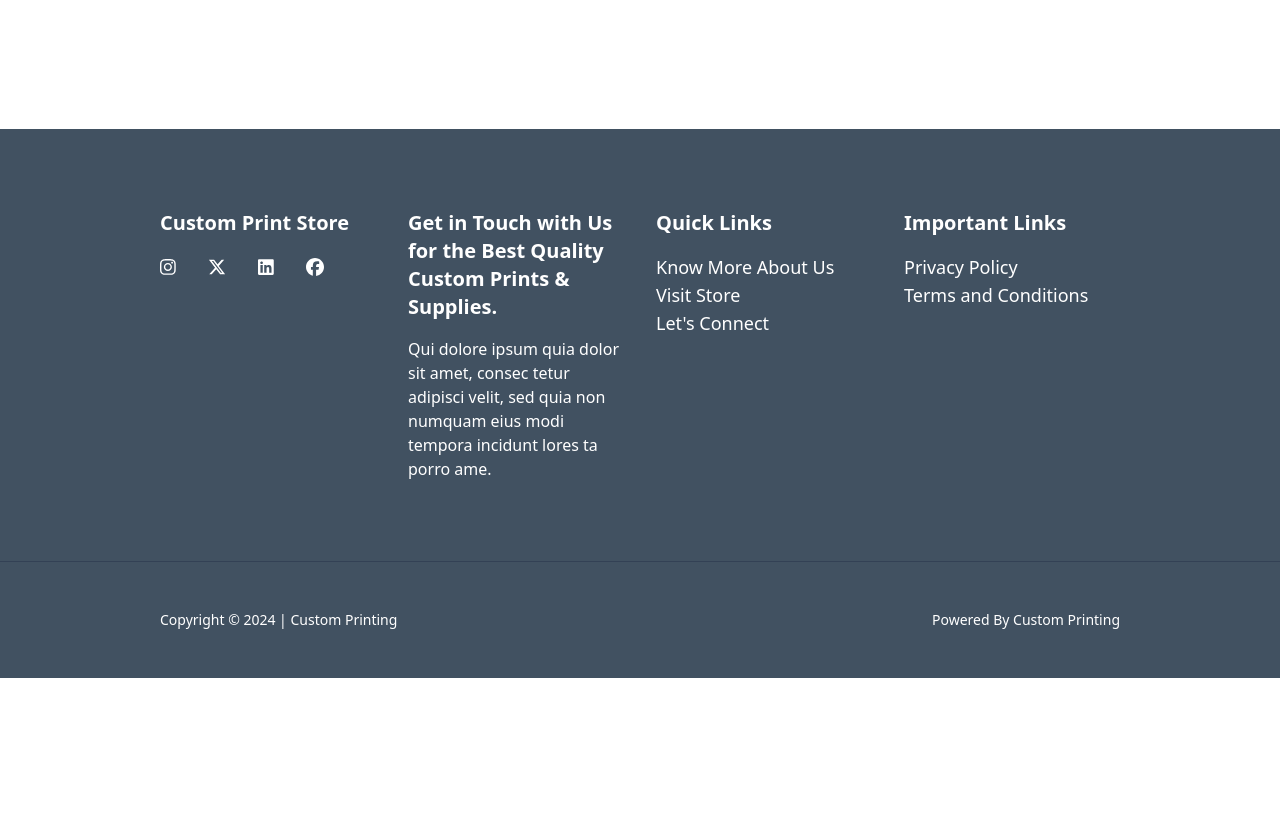
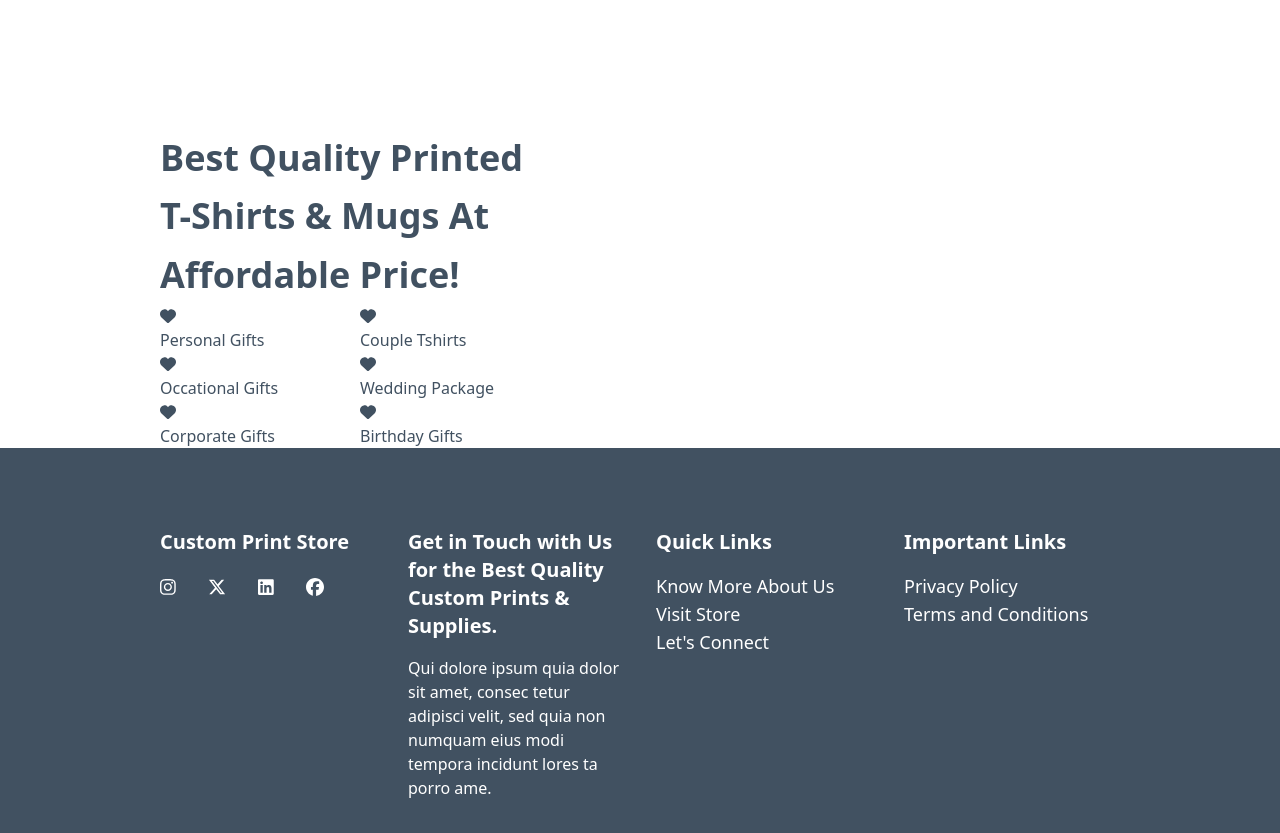
Before and after one commit to ib-ahmedd/print, a Next.js app: page /about in a window 1280 px wide. Shown: the part 2040-2873 px from the top of the page. Before the commit the page ends 2718 px from the top, so only its background shows below. Built offline with nearby package versions, Linux system fonts and the light colour scheme.

Commit message:
add global text color

```diff
--- /dev/null
+++ b/app/about/components/BestQuality.tsx
@@ -0,0 +1,33 @@
+import { faHeart } from "@fortawesome/free-solid-svg-icons";
+import { FontAwesomeIcon } from "@fortawesome/react-fontawesome";
+
+function BestQuality() {
+  const bestQualityArray = [
+    "Personal Gifts",
+    "Couple Tshirts",
+    "Occational Gifts",
+    "Wedding Package",
+    "Corporate Gifts",
+    "Birthday Gifts",
+  ];
+  return (
+    <section className="flex-col">
+      <div className="w-1/2 pr-20">
+        <h2>Best Quality Printed T-Shirts & Mugs At Affordable Price!</h2>
+        <ul className="flex flex-wrap">
+          {bestQualityArray.map((item) => (
+            <li className="w-1/2">
+              <span>
+                <FontAwesomeIcon icon={faHeart} />
+              </span>
+              <p>{item}</p>
+            </li>
+          ))}
+        </ul>
+      </div>
+      <div></div>
+    </section>
+  );
+}
+
+export default BestQuality;
--- a/app/about/components/CreativeTeam.tsx
+++ b/app/about/components/CreativeTeam.tsx
@@ -9,8 +9,8 @@ function CreativeTeam() {
           return (
             <article className="w-full md:w-[32%] flex flex-col items-center mb-4">
               <img src={item.image} alt={item.title} className="mb-4" />
-              <h4 className="text-xl text-site-blue font-bold">{item.title}</h4>
-              <p className="text-site-blue">{item.position}</p>
+              <h4 className="text-xl font-bold">{item.title}</h4>
+              <p>{item.position}</p>
             </article>
           );
         })}
--- a/app/about/components/Favorites.tsx
+++ b/app/about/components/Favorites.tsx
@@ -11,7 +11,7 @@ function Favorites() {
     { icon: faGg, title: "Vero Maecenas" },
   ];
   return (
-    <section className="flex flex-col lg:flex-row justify-between gap-14 md:gap-8 py-20 md:py-32  text-site-blue">
+    <section className="flex flex-col lg:flex-row justify-between gap-14 md:gap-8 py-20 md:py-32">
       <div className="w-full lg:w-1/2 xl:w-2/5 ">
         <h2 className="mb-4">We Are Your Favourite, Online Store.</h2>
         <p className="md:text-lg">
--- a/app/about/components/Hero.tsx
+++ b/app/about/components/Hero.tsx
@@ -2,7 +2,7 @@ function Hero() {
   return (
     <section className="hero_section w-full flex flex-col items-center py-32">
       <h1>About us</h1>
-      <p className="text-site-blue w-full sm:w-4/5 md:w-1/2 text-center">
+      <p className="w-full sm:w-4/5 md:w-1/2 text-center">
         Lorem ipsum dolor sit amet, consectetur adipiscing elit. Ut elit tellus,
         luctus nec ullamcorper mattis, pulvinar dapibus leo.
       </p>
--- a/app/about/components/index.ts
+++ b/app/about/components/index.ts
@@ -2,5 +2,6 @@ import Hero from "./Hero";
 import Favorites from "./Favorites";
 import Banner from "./Banner";
 import CreativeTeam from "./CreativeTeam";
+import BestQuality from "./BestQuality";
 
-export { Hero, Favorites, Banner, CreativeTeam };
+export { Hero, Favorites, Banner, CreativeTeam, BestQuality };
--- a/app/about/page.tsx
+++ b/app/about/page.tsx
@@ -1,4 +1,10 @@
-import { Banner, CreativeTeam, Favorites, Hero } from "./components";
+import {
+  Banner,
+  CreativeTeam,
+  Favorites,
+  Hero,
+  BestQuality,
+} from "./components";
 
 function About() {
   return (
@@ -7,6 +13,7 @@ function About() {
       <Favorites />
       <Banner />
       <CreativeTeam />
+      <BestQuality />
     </main>
   );
 }
--- a/app/components/clients/Clients.tsx
+++ b/app/components/clients/Clients.tsx
@@ -13,7 +13,7 @@ function Clients() {
               key={item.clientName}
               className="flex flex-col gap-4 center_shadow p-8 rounded-2xl"
             >
-              <p className="text-site-blue text-lg">
+              <p className="text-lg">
                 "Lectus, nonummy et. Occaecat delectus erat, minima dapibus
                 ornare nunc, autem."
               </p>
@@ -26,7 +26,7 @@ function Clients() {
               </span>
               <div className="flex items-center gap-2">
                 <img src={item.clientImage} alt={item.clientName} />{" "}
-                <h3 className="text-site-blue font-bold">{item.clientName}</h3>
+                <h3 className="font-bold">{item.clientName}</h3>
               </div>
             </article>
           );
@@ -34,7 +34,7 @@ function Clients() {
       </div>
 
       <div className="w-full flex flex-col md:flex-row items-center gap-0 md:gap-12 justify-between mt-12">
-        <h3 className="text-lg font-bold text-site-blue">Featured in:</h3>
+        <h3 className="text-lg font-bold">Featured in:</h3>
         <div className="flex flex-1 justify-between flex-wrap md:flex-nowrap">
           {featuredInArray.map((item) => (
             <div className="relative logos_filter w-[45%] md:w-full">
--- a/app/components/deal/Deal.tsx
+++ b/app/components/deal/Deal.tsx
@@ -10,7 +10,7 @@ function Deal() {
           <br />
           Deal of the Day!
         </h2>
-        <p className="md:text-lg font-bold text-site-blue">
+        <p className="md:text-lg font-bold">
           Buy This T-shirt At 20% Discount, Use Code Off20
         </p>
         <GenericLink path="" title="SHOP NOW" />
--- a/app/components/hero/Hero.tsx
+++ b/app/components/hero/Hero.tsx
@@ -7,14 +7,14 @@ function Hero() {
   return (
     <section className="hero_section flex-col md:flex-row items-center md:items-start md:justify-between gap-12">
       <div className="flex-1 flex flex-col gap-4 py-8 lg:py-32">
-        <h2 className="font-bold text-lg text-site-blue w-fit pt-6 half_border">
+        <h2 className="font-bold text-lg w-fit pt-6 half_border">
           Best quality products
         </h2>
         <h1 className="">
           We Print What
           <br className="hidden xl:block" /> You Want!
         </h1>
-        <p className="text-site-blue">
+        <p>
           Lorem, ipsum dolor sit amet consectetur adipisicing elit. Sint
           assumenda in aut tempora voluptate suscipit.
         </p>
--- a/app/layout.tsx
+++ b/app/layout.tsx
@@ -14,7 +14,7 @@ const RootLayout = ({ children }: RootLayoutProps) => {
       <Head>
         <link rel="shortcut icon" href="/favicon.ico" />
       </Head>
-      <body>
+      <body className="text-site-blue">
         <Navbar />
         {children}
         <Footer />
--- a/components/Product.tsx
+++ b/components/Product.tsx
@@ -17,11 +17,11 @@ function Product({
         />
       </Link>
       <p className="text-sm text-gray-400">{category}</p>
-      <Link href="" className="text-site-blue font-bold text-center">
+      <Link href="" className="font-bold text-center">
         {product_name}
       </Link>
       <RatingStars stars={rating} />
-      <p className="text-site-blue font-bold">${price.toFixed(2)}</p>
+      <p className="font-bold">${price.toFixed(2)}</p>
     </article>
   );
 }
```
